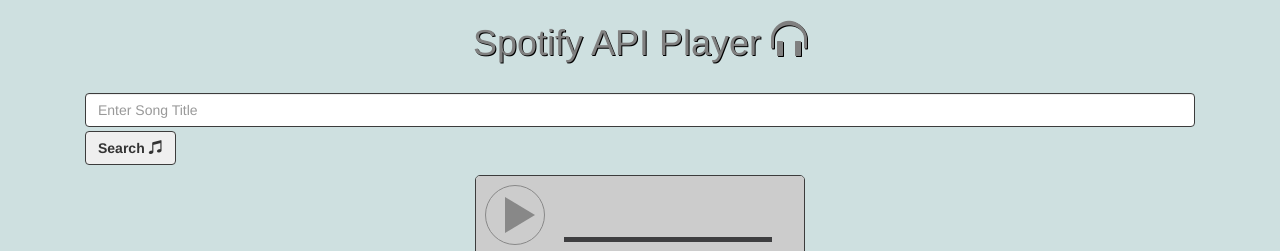
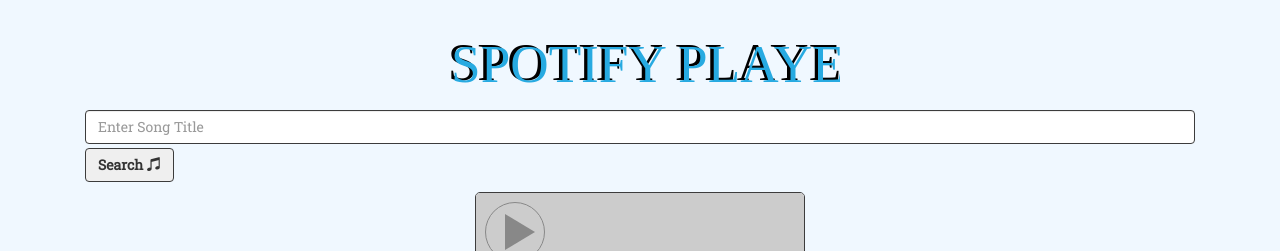
Before and after one commit to joseperezroura/spotify_player2, a PHP site: page / in a window 1280 px wide. Shown: the top 251 px of the page. Run offline with PHP 8.4, Linux system fonts and the light colour scheme.

Commit message:
new spotify player almost complete

```diff
--- a/css/style.css
+++ b/css/style.css
@@ -1,3 +1,8 @@
+
+.logo{
+  width: 400px;
+  margin-top: 30px;
+}
 .form-control{
   border: 1px solid #3c3c3c;
 }
@@ -9,7 +14,10 @@ form {
   border: 1px solid #3c3c3c;
 }
 body {
-  background-color: #cee0e0;
+  background-color: #F0F8FF;
+  /*font-family: 'Teko', sans-serif;*/
+  font-family: 'Roboto Slab', serif;
+
 }
 h1{
   color: grey;
--- a/index.html
+++ b/index.html
@@ -5,6 +5,8 @@
 		<link rel="stylesheet" href="css/bootstrap.css">
 		<link rel="stylesheet" href="css/bootstrap.js">
 		<link rel="stylesheet" href="https://maxcdn.bootstrapcdn.com/bootstrap/3.3.7/css/bootstrap.min.css" integrity="sha384-BVYiiSIFeK1dGmJRAkycuHAHRg32OmUcww7on3RYdg4Va+PmSTsz/K68vbdEjh4u" crossorigin="anonymous">
+		<link href="https://fonts.googleapis.com/css?family=Roboto+Slab|Teko" rel="stylesheet">
+
 
 
     	<link rel="stylesheet" href="css/style.css">
@@ -14,7 +16,8 @@
 </head>
 <body>
 	<header>
-	<h1><center>Spotify API Player  <span class="glyphicon glyphicon-headphones" aria-hidden="true"></span></center></h1>
+	<center><img src="images/spotifylogo.svg" class="logo"></center>
+	<!-- <h1><center>Spotify API Player  <span class="glyphicon glyphicon-headphones" aria-hidden="true"></span></center></h1> -->
 	</header>
 	<div class="container main">
 
```
